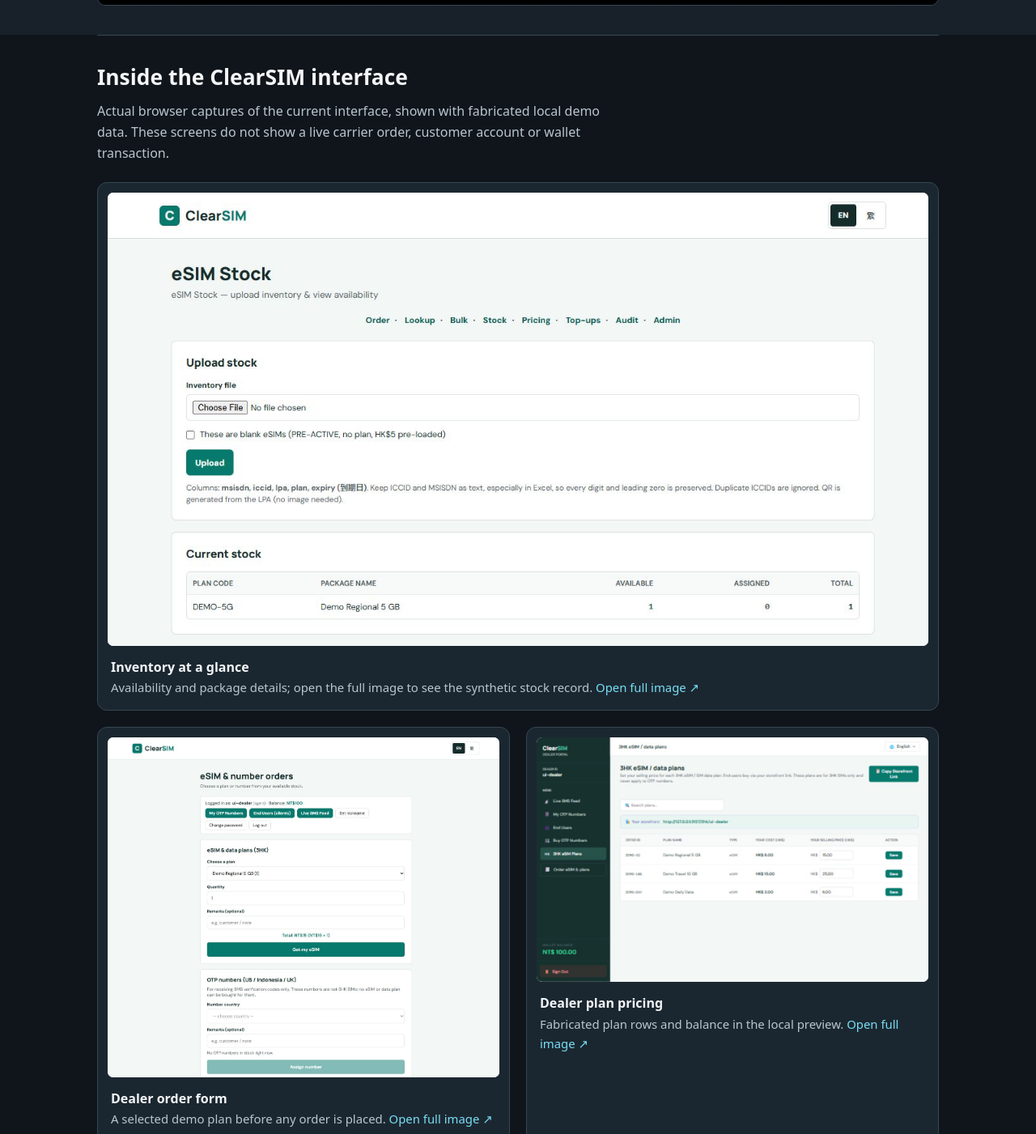
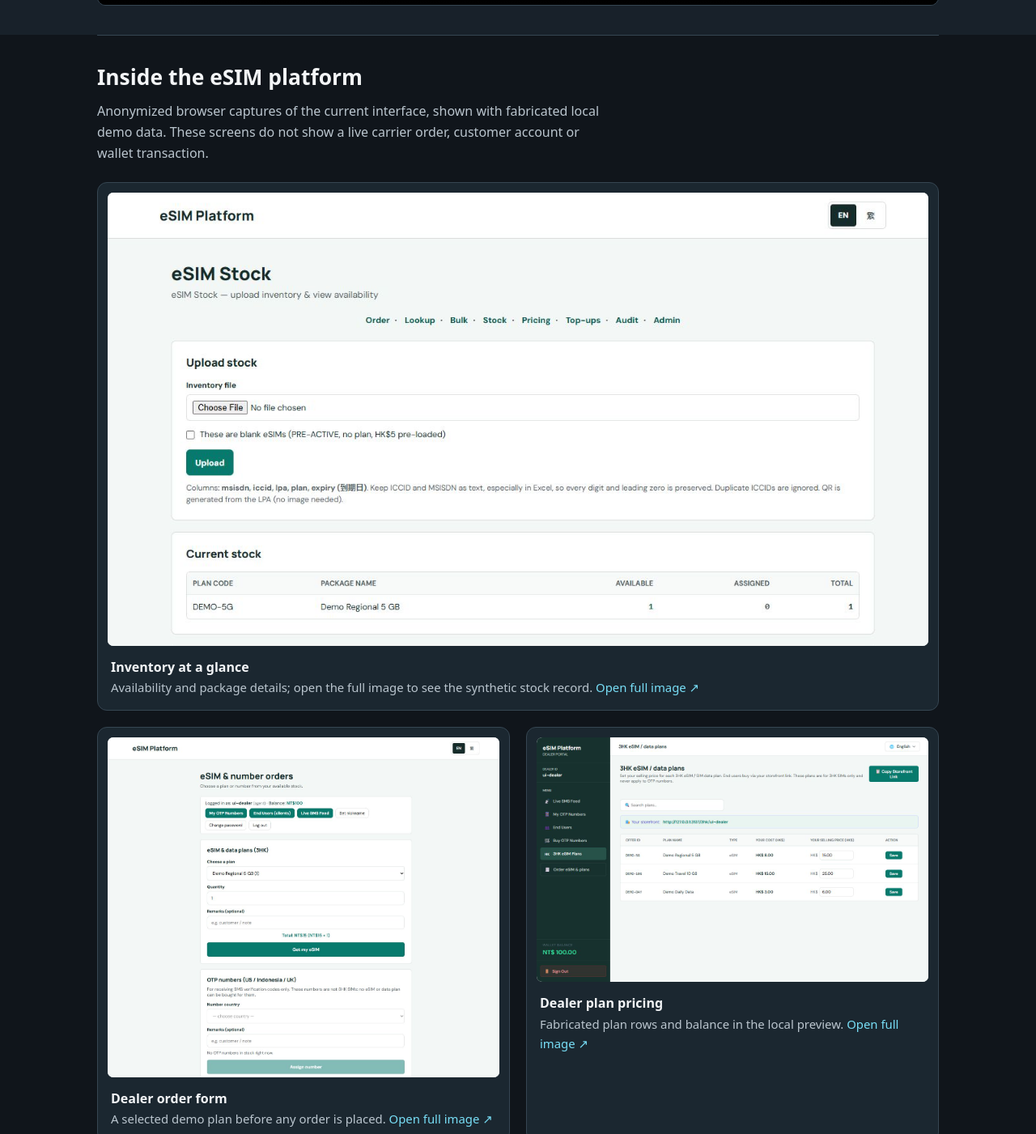
Before and after one commit to vinodlakmal/merkei-website, a plain HTML site: page esim-inventory.html in a window 1280 px wide. Shown: the part 1053-2454 px from the top of the page at 81% size. Drawn offline with Linux system fonts and the light colour scheme; grey boxes are pictures that could not be loaded.

Commit message:
Anonymize eSIM case study screenshots

```diff
--- a/esim-inventory.html
+++ b/esim-inventory.html
@@ -42,19 +42,19 @@
       </video>
     </div></section>
     <section class="wrap" aria-labelledby="screens-title">
-      <h2 id="screens-title">Inside the ClearSIM interface</h2>
-      <p class="screens-intro">Actual browser captures of the current interface, shown with fabricated local demo data. These screens do not show a live carrier order, customer account or wallet transaction.</p>
+      <h2 id="screens-title">Inside the eSIM platform</h2>
+      <p class="screens-intro">Anonymized browser captures of the current interface, shown with fabricated local demo data. These screens do not show a live carrier order, customer account or wallet transaction.</p>
       <div class="screen-grid">
         <figure class="screen-card">
-          <a href="images/clearsim-stock-demo.jpg" aria-label="Open full-size eSIM stock screenshot"><img src="images/clearsim-stock-demo.jpg" alt="ClearSIM stock page with a demo package, available count and synthetic ICCID row" width="1280" loading="lazy" decoding="async"></a>
+          <a href="images/esim-stock-ui.jpg" aria-label="Open full-size eSIM stock screenshot"><img src="images/esim-stock-ui.jpg" alt="eSIM stock page with a demo package, available count and synthetic ICCID row" width="1280" loading="lazy" decoding="async"></a>
           <figcaption><strong>Inventory at a glance</strong>Availability and package details; open the full image to see the synthetic stock record. <span>Open full image ↗</span></figcaption>
         </figure>
         <figure class="screen-card">
-          <a href="images/clearsim-order-demo.jpg" aria-label="Open full-size eSIM order screenshot"><img src="images/clearsim-order-demo.jpg" alt="ClearSIM order form with a selected demo eSIM plan, quantity and calculated total" width="1280" loading="lazy" decoding="async"></a>
+          <a href="images/esim-order-ui.jpg" aria-label="Open full-size eSIM order screenshot"><img src="images/esim-order-ui.jpg" alt="eSIM order form with a selected demo plan, quantity and calculated total" width="1280" loading="lazy" decoding="async"></a>
           <figcaption><strong>Dealer order form</strong>A selected demo plan before any order is placed. <span>Open full image ↗</span></figcaption>
         </figure>
         <figure class="screen-card">
-          <a href="images/clearsim-dealer-demo.jpg" aria-label="Open full-size dealer plan screenshot"><img src="images/clearsim-dealer-demo.jpg" alt="ClearSIM dealer portal with three fabricated demo plan prices and a synthetic wallet balance" width="1280" loading="lazy" decoding="async"></a>
+          <a href="images/esim-dealer-ui.jpg" aria-label="Open full-size dealer plan screenshot"><img src="images/esim-dealer-ui.jpg" alt="Dealer portal with three fabricated demo plan prices and a synthetic wallet balance" width="1280" loading="lazy" decoding="async"></a>
           <figcaption><strong>Dealer plan pricing</strong>Fabricated plan rows and balance in the local preview. <span>Open full image ↗</span></figcaption>
         </figure>
       </div>
```
Also changed, not shown: images/clearsim-dealer-demo.jpg (deleted), images/clearsim-order-demo.jpg (deleted), images/clearsim-stock-demo.jpg (deleted), images/esim-dealer-ui.jpg (added), images/esim-order-ui.jpg (added), images/esim-stock-ui.jpg (added).
